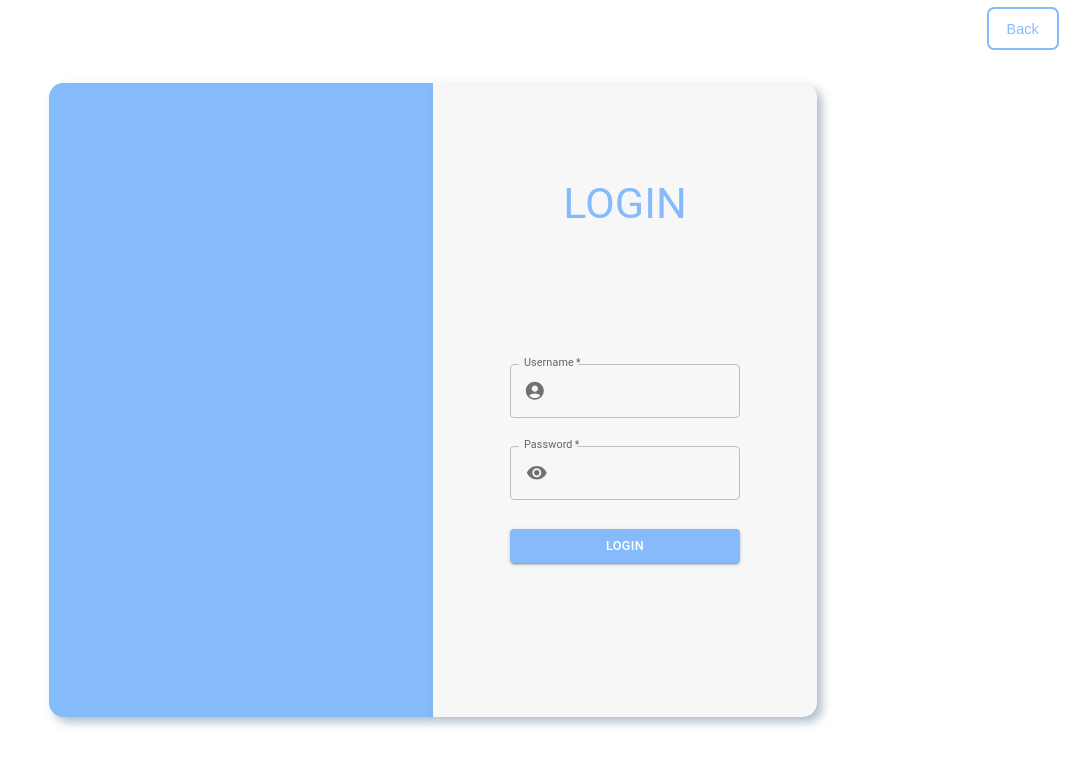
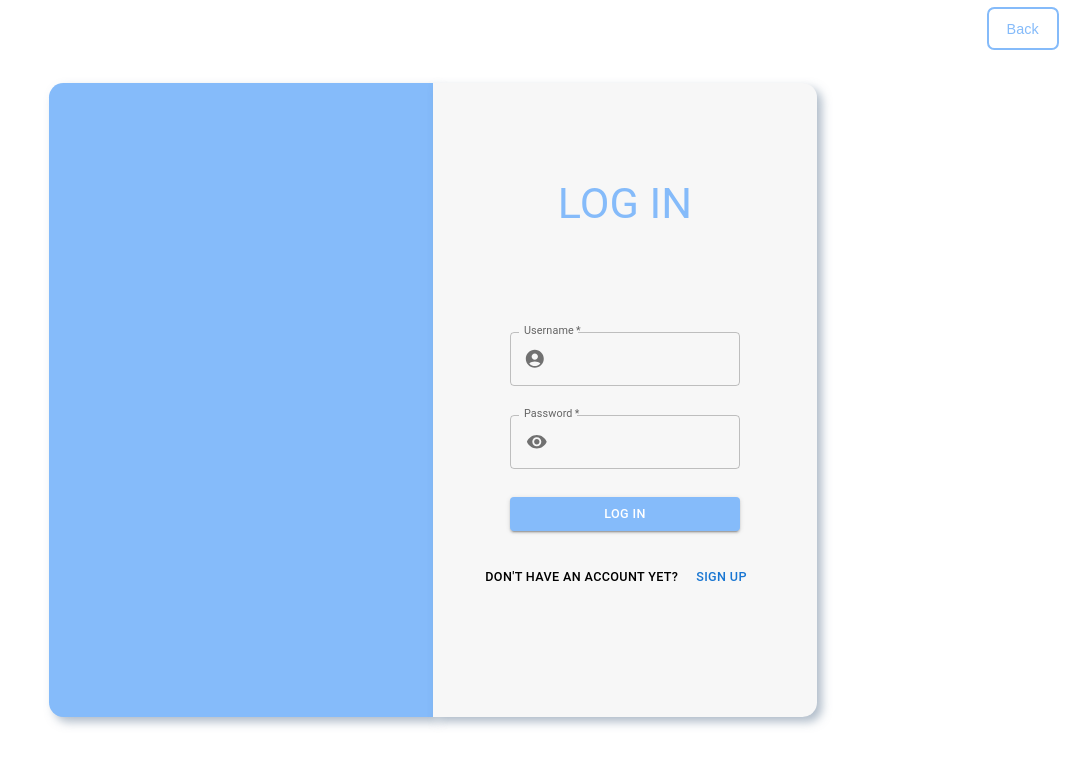
Before and after one commit to makiyo-ronkko/makiyo-app, a React (Create React App) app: page /login-page in a window 1280 px wide. Shown: the top 766 px of the page, without its empty margins (207-1280 px from the left). Built offline with nearby package versions, Linux system fonts and the light colour scheme.

Commit message:
develop: refactor: add setTimeout when logged in, move showAlert state to context

```diff
--- a/src/components/Projects/LoginPage/Login/Login.tsx
+++ b/src/components/Projects/LoginPage/Login/Login.tsx
@@ -1,15 +1,12 @@
-import React, { useState, useEffect } from 'react';
+import React, { useState } from 'react';
 import Styles from './Login.module.css';
 import {
 	Button,
-	AlertProps,
-	Alert,
 	FormControl,
 	InputLabel,
 	OutlinedInput,
 	InputAdornment,
 	IconButton,
-	Input,
 	Typography,
 } from '@mui/material';
 import AccountCircle from '@mui/icons-material/AccountCircle';
@@ -25,7 +22,6 @@ export const Login = () => {
 		username: '',
 		password: '',
 	});
-	const [showAlert, setShowAlert] = useState<boolean>(false);
 	const [showPassword, setShowPassword] = useState<boolean>(false);
 
 	const handleClickShowPassword = () => setShowPassword((show) => !show);
@@ -36,7 +32,7 @@ export const Login = () => {
 		event.preventDefault();
 	};
 
-	const { setProgress, setNotification, notification } = useAppContext();
+	const { setProgress, setNotification, setShowAlert } = useAppContext();
 
 	const handleInputChange = (e: React.ChangeEvent<HTMLInputElement>) => {
 		const { name, value } = e.target;
@@ -45,36 +41,28 @@ export const Login = () => {
 
 	const handleSubmit = (e: React.FormEvent) => {
 		e.preventDefault();
-		setProgress((prev: number) => prev + 1);
+
+		setProgress('loading');
+
+		const timeoutId = setTimeout(() => {
+			setProgress('loginSuccess');
 			setNotification('Login successful!');
 			setShowAlert(true);
+		}, 1000);
+
+		return () => clearTimeout(timeoutId);
 	};
 
-	useEffect(() => {
-		const timeoutId = setTimeout(() => {
-			setShowAlert(false);
-		}, 10000);
-
-		return () => clearTimeout(timeoutId);
-	}, [showAlert]);
-
-	const alertProps: AlertProps = {
-		severity: 'success',
-		onClose: () => setShowAlert(false),
+	const handleSingupPage = () => {
+		setProgress('signup');
 	};
 
 	return (
-		<>
-			{showAlert && (
-				<Alert {...alertProps} className={Styles.alert}>
-					{notification}
-				</Alert>
-			)}
 		<form onSubmit={handleSubmit} className={Styles.form}>
 			<div className={Styles.wrapper}>
 				<div className={Styles.graphic}>
 					<Typography padding={4} variant='h3' className={Styles.header}>
-							LOGIN
+						LOG IN
 					</Typography>
 				</div>
 				<div className={Styles.inputField}>
@@ -118,6 +106,7 @@ export const Login = () => {
 							name='password'
 							value={formData.password}
 							onChange={handleInputChange}
+							autoComplete='on'
 						/>
 					</FormControl>
 					<Button
@@ -127,11 +116,23 @@ export const Login = () => {
 						disableRipple
 						sx={{ backgroundColor: 'var(--color-sky)' }}
 					>
-							Login
+						Log in
 					</Button>
+					<div>
+						<Typography variant='button'>
+							Don't have an account yet?
+							<Button
+								variant='text'
+								disableRipple
+								className={Styles.signupButton}
+								onClick={handleSingupPage}
+							>
+								Sign up
+							</Button>
+						</Typography>
+					</div>
 				</div>
 			</div>
 		</form>
-		</>
 	);
 };
```
Lines whose indentation alone changed are shown as unchanged.
